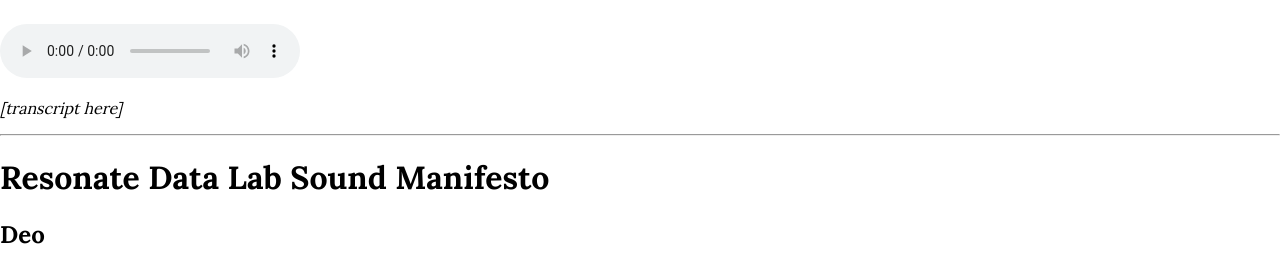
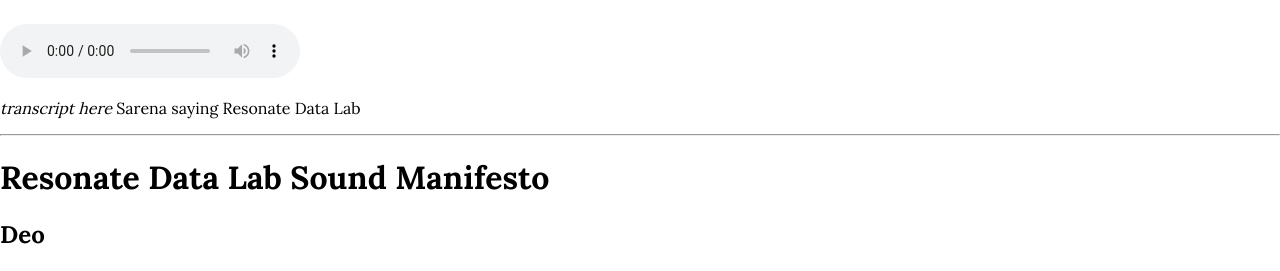
Before and after one commit to a421loop/Resonate-Data-Lab-Website-STRUCTURE, a Jekyll site: the page built from Manifesto/index.md, in a window 1280 px wide. Shown: the part 287-558 px from the top of the page. Built offline with Jekyll 4.4.1, drawn with Linux system fonts in a browser that asks for light colours.

Commit message:
Update index.md

```diff
--- a/Manifesto/index.md
+++ b/Manifesto/index.md
@@ -10,12 +10,11 @@
 ## Listen to Our Vision
 
 <audio controls>
-  <source src="/assets/manifesto-audio.mp3" type="audio/mpeg">
-  <source src="/assets/manifesto-audio.wav" type="audio/wav">
+  <source src="/assets/Resonate data lab hehe.m4a" type="audio/mp4">
   Your browser does not support the audio element.
 </audio>
-
-*[transcript here]*
+*transcript here*
+Sarena saying Resonate Data Lab
 
 ---
 
```
